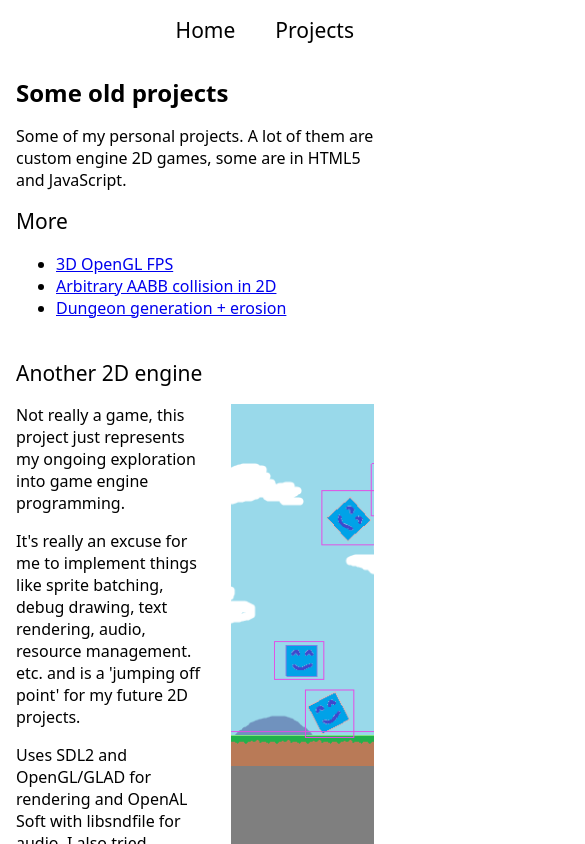
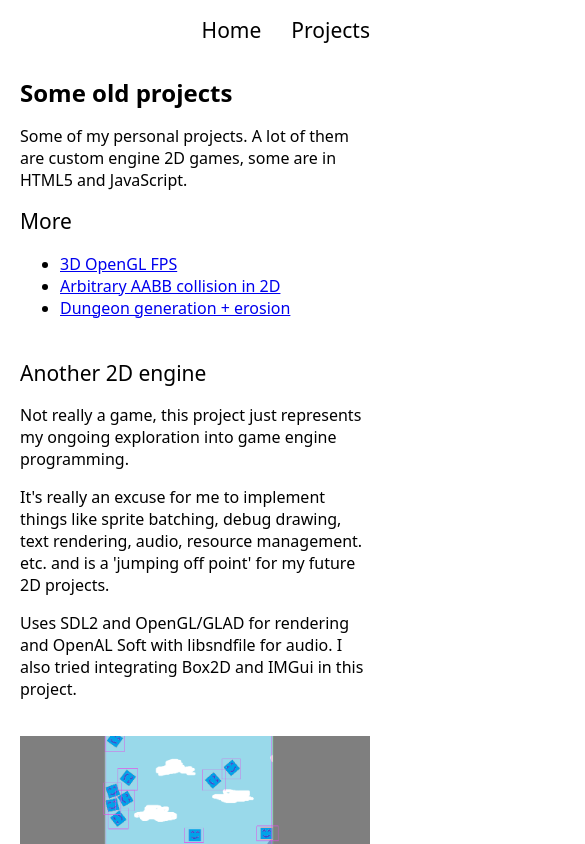
Before and after one commit to lachfoy/lachfoy.github.io, a React (Create React App) app: page /oldprojects in a window 390 px wide. Shown: the top 844 px of the page, 585 px wide, since content can reach past the window. Built offline with nearby package versions, Linux system fonts and the light colour scheme.

Commit message:
small update to mobile scaling

```diff
--- a/src/styles.css
+++ b/src/styles.css
@@ -22,11 +22,10 @@
   display: flex;
   flex-direction: column;
   min-height: 100vh;
-  padding: 0 16px;
+  padding: 0 20px;
 }
 
 .page-content {
-  /* height: 100vh; */
   flex: 1;
 }
 
@@ -56,6 +55,79 @@ p {
   margin-top: 0;
 }
 
+
+
+.subtitle {
+  color: #3A3E3B;
+  margin: 0;
+}
+
+body {
+  margin: 0;
+  font-family: system-ui, -apple-system, BlinkMacSystemFont, 'Segoe UI', Roboto, Oxygen, Ubuntu, Cantarell, 'Open Sans', 'Helvetica Neue', sans-serif;
+  -webkit-font-smoothing: antialiased;
+  -moz-osx-font-smoothing: grayscale;
+}
+
+.nav {
+  display: flex;
+  justify-content: flex-end;
+  align-items: center;
+  height: 60px;
+  gap: 30px;
+}
+
+.nav-link {
+  display: inline-block;
+  text-decoration: none;
+  color: black;
+}
+
+.footer {
+  /* position: fixed; */
+  bottom: 0;
+  height: 190px;
+
+  display: flex;
+
+  justify-content: space-between;
+  align-items: center;
+}
+
+.icon-container {
+  display: flex;
+  gap: 30px;
+}
+
+.icon {
+  display: inline-block;
+  text-decoration: none;
+}
+
+.icon svg {
+  fill: black;
+  width: 30px;
+  height: 30px;
+}
+
+.gallery-items-container {
+  display: flex;
+  flex-direction: column;
+  gap: 40px;
+  margin-top: 40px;
+}
+
+.gallery-container {
+  display: flex;
+  justify-content: space-between;
+  gap: 20px;
+}
+
+.gallery-image {
+  width: 40%;
+  object-fit: cover;
+}
+
 /* Media query for mobile devices */
 @media (max-width: 600px) {
   .main-content {
@@ -82,87 +154,13 @@ p {
   .nav-link {
     font-size: var(--font-size-h2-mobile);
   }
-}
 
-.subtitle {
-  color: #3A3E3B;
-  margin: 0;
-}
-
-body {
-  margin: 0;
-  font-family: system-ui, -apple-system, BlinkMacSystemFont, 'Segoe UI', Roboto, Oxygen, Ubuntu, Cantarell, 'Open Sans', 'Helvetica Neue', sans-serif;
-  -webkit-font-smoothing: antialiased;
-  -moz-osx-font-smoothing: grayscale;
-}
-
-.nav {
-  display: flex;
-  justify-content: flex-end;
-  /* border: solid 1px red; */
-  align-items: center;
-  height: 60px;
-}
-
-.nav-link {
-  padding: 20px;
-  /* margin: auto; */
-  display: inline-block;
-  text-decoration: none;
-  color: black;
-}
-
-.footer {
-  /* position: fixed; */
-  bottom: 0;
-  height: 140px;
-
-  background-color: white;
-
-  width: 960px;
-
-  display: flex;
-
-  justify-content: space-between;
-  align-items: center;
-
-  /* background-color: aquamarine; */
-}
-
-.icon-container {
-  display: flex;
-  gap: 20px;
-
-  /* background-color:cadetblue; */
-}
-
-.icon {
-  display: inline-block;
-  text-decoration: none;
-}
-
-.icon svg {
-  fill: black;
-  /* transition: fill 0.3s ease; */
-  width: 30px;
-  height: 30px;
-}
-
-.gallery-items-container {
-  display: flex;
-  flex-direction: column;
-  gap: 40px;
-  margin-top: 40px;
-}
 
   .gallery-container {
-  display: flex;
-  /* height: 400px; */
-  justify-content: space-between;
-  gap: 20px;
+    flex-direction: column;
   }
 
   .gallery-image {
-  width: 40%;
-  object-fit: cover;
+    width: 100%;
   }
+}
```
Lines whose indentation alone changed are shown as unchanged.
